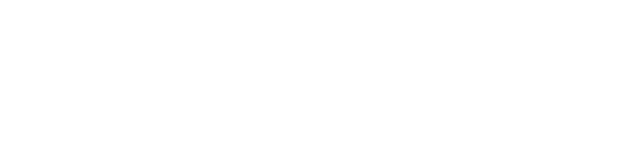
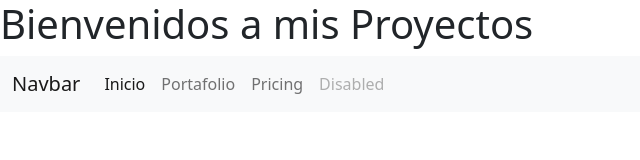
Before and after one commit to nickop22/portaFolio-1.0, a plain HTML site: page proyectos.html in a window 1280 px wide. Shown: the whole page, without its empty margins (0-640 px from the left). Drawn offline with nearby package versions, Linux system fonts and the light colour scheme.

Commit message:
prueba de boostrap y link

```diff
--- a/proyectos.html
+++ b/proyectos.html
@@ -3,10 +3,37 @@
 <head>
     <meta charset="UTF-8">
     <meta name="viewport" content="width=device-width, initial-scale=1.0">
+    <link href="https://cdn.jsdelivr.net/npm/bootstrap@5.1.3/dist/css/bootstrap.min.css" rel="stylesheet" integrity="sha384-1BmE4kWBq78iYhFldvKuhfTAU6auU8tT94WrHftjDbrCEXSU1oBoqyl2QvZ6jIW3" crossorigin="anonymous">
     <link rel="stylesheet" href="./Asset/style/style.css">
     <title>NP Proyectos</title>
 </head>
 <body>
+    <h1>Bienvenidos a mis Proyectos</h1>
+    <nav class="navbar navbar-expand-lg navbar-light bg-light">
+        <div class="container-fluid">
+          <a class="navbar-brand" href="#">Navbar</a>
+          <button class="navbar-toggler" type="button" data-bs-toggle="collapse" data-bs-target="#navbarNav" aria-controls="navbarNav" aria-expanded="false" aria-label="Toggle navigation">
+            <span class="navbar-toggler-icon"></span>
+          </button>
+          <div class="collapse navbar-collapse" id="navbarNav">
+            <ul class="navbar-nav">
+              <li class="nav-item">
+                <a class="nav-link active" aria-current="page" href="./index.html">Inicio</a>
+              </li>
+              <li class="nav-item">
+                <a class="nav-link" href="./proyectos.html">Portafolio</a>
+              </li>
+              <li class="nav-item">
+                <a class="nav-link" href="#">Pricing</a>
+              </li>
+              <li class="nav-item">
+                <a class="nav-link disabled">Disabled</a>
+              </li>
+            </ul>
+          </div>
+        </div>
+      </nav>
+      <script src="https://cdn.jsdelivr.net/npm/bootstrap@5.1.3/dist/js/bootstrap.bundle.min.js" integrity="sha384-ka7Sk0Gln4gmtz2MlQnikT1wXgYsOg+OMhuP+IlRH9sENBO0LRn5q+8nbTov4+1p" crossorigin="anonymous"></script>
 
 </body>
 </html>
```
Also changed, not shown: index.html (+27 -1 lines).
